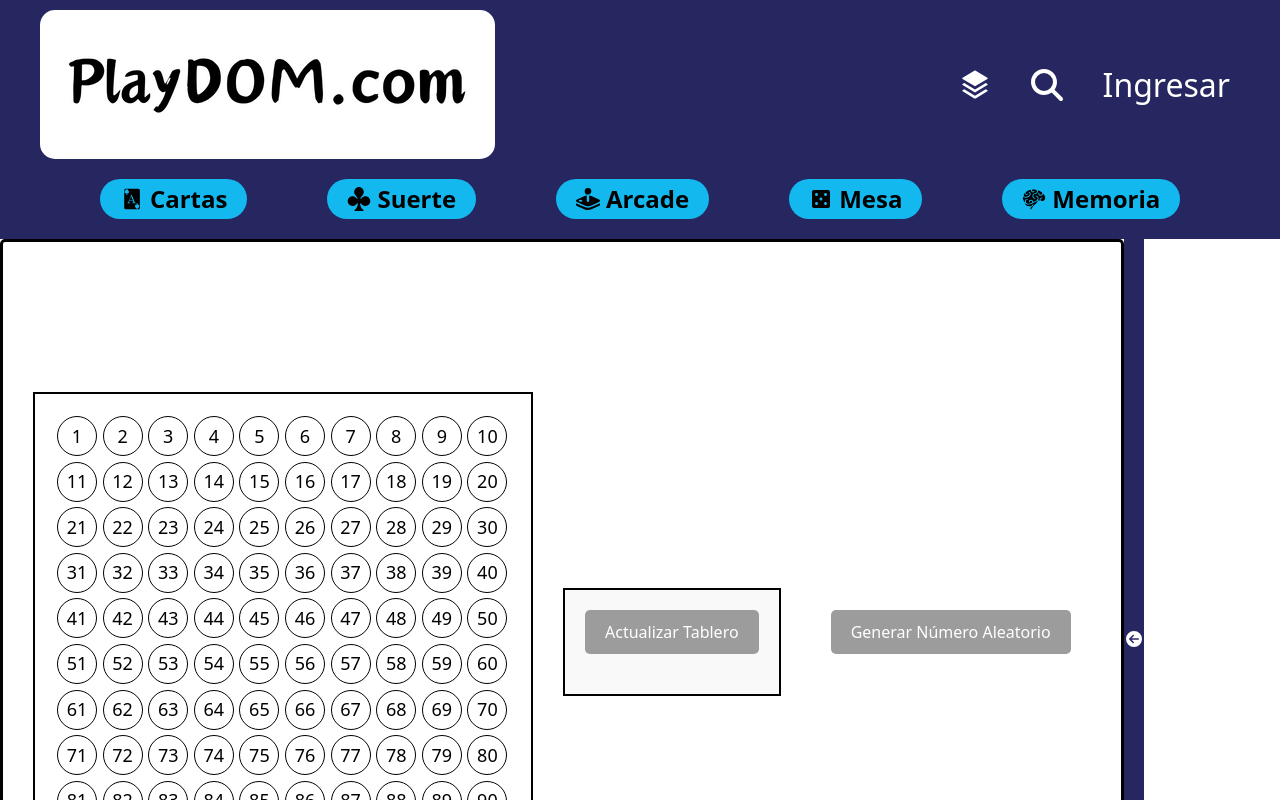
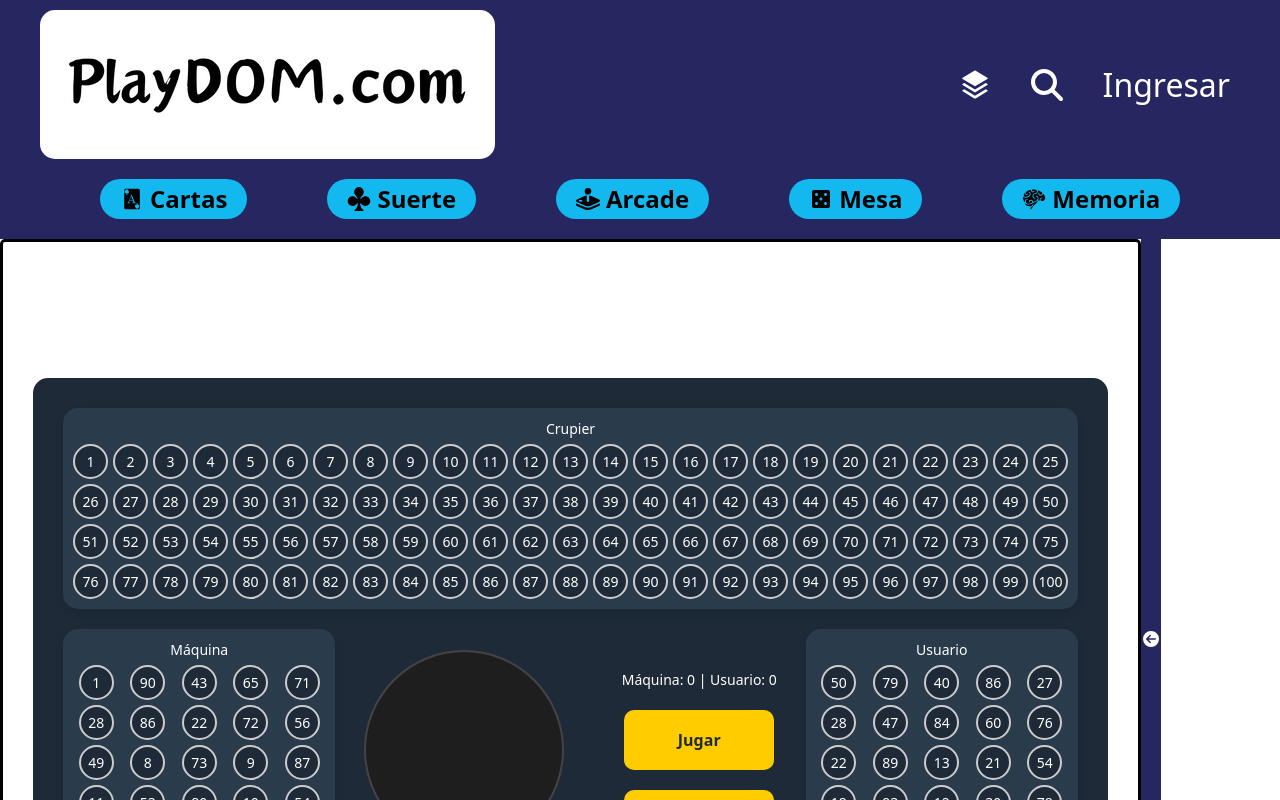
Before and after one commit to WiusGH/Simulacion-s15-React-PHP, a React (Vite) app in the folder frontend/: page /jugar/Bingo in a window 1280 px wide. Shown: the top 800 px of the page. Built offline with nearby package versions, Linux system fonts and the light colour scheme.

Commit message:
Feat: nuevas secciones y funcionalidades

```diff
--- a/frontend/src/components/games/Bingo.css
+++ b/frontend/src/components/games/Bingo.css
@@ -1,92 +1,199 @@
-.bingo-game-container {
+.bingo-section-game {
+    display: grid;
+    grid-template-columns: repeat(4, auto);
+    grid-template-rows: auto auto auto auto;
+    padding: 30px;
+    border-radius: 15px;
+    background-color: #1e2a38;
+    color: white;
+    font-size: 14px;
+}
+
+.bingo-section-crupier {
+    grid-column: span 4;
+    margin-bottom: 20px;
+}
+
+.bingo-section-roulette {
+    margin: auto;
+}
+
+.bingo-board {
+    display: grid;
+    gap: 5px;
+    border-radius: 15px;
+    padding: 10px;
+    background-color: #2a3b4c;
+    justify-items: center;
+    box-shadow: 0 4px 8px rgba(0, 0, 0, 0.1);
+    transition: transform 0.6s, box-shadow 0.3s;
+}
+
+.bingo-board h3 {
+    grid-column: 1 / -1;
+    text-align: center;
+}
+
+.bingo-board:hover {
+    transform: scale(1.02);
+    box-shadow: 0 8px 16px rgba(0, 0, 0, 0.2);
+}
+
+.bingo-balls {
+    display: flex;
+    margin: 0;
+    width: 35px;
+    height: 35px;
+    border-radius: 50%;
+    justify-content: center;
+    align-items: center;
+    border: 2px solid #ccc;
+    background-color: #1e2a38;
+    color: white;
+}
+
+.highlighted {
+    background-color: #ffcc00;
+    color: black;
+}
+
+.reel {
+    width: 200px;
+    height: 200px;
+    background-color: #1e1e1e;
+    border-radius: 50%;
+    text-align: center;
     display: flex;
     justify-content: center;
     align-items: center;
-    height: 100vh;
-    width: 100%;
-    gap: 30px;
+    font-size: 100px;
+    color: white;
+    border: 2px solid #444;
+    transition: transform 1s ease-in-out;
 }
 
-.bingo-section-crupiers {
-    width: 500px;
-    height: 500px;
-    display: grid;
-    grid-template-columns: repeat(10, 1fr);
-    grid-template-rows: repeat(10, 1fr);
-    padding: 20px;
-    border: 2px solid #000;
+.reel:hover {
+    transform: scale(1.15);
+    transition: transform 0.5s;
 }
 
-.bingo-number {
+.reel.spinning {
+    animation: spin 2s linear infinite;
+}
+
+@keyframes spin {
+    from {
+        transform: rotate(0deg);
+    }
+
+    to {
+        transform: rotate(360deg);
+    }
+}
+
+.number {
+    animation: pop 0.5s ease-in-out;
+}
+
+@keyframes pop {
+    0% {
+        transform: scale(1);
+    }
+
+    50% {
+        transform: scale(1.8);
+    }
+
+    100% {
+        transform: scale(1);
+    }
+}
+
+.bingo-section-controls {
+    display: flex;
+    flex-direction: column;
+    justify-content: center;
+    align-items: center;
+    gap: 20px;
+    margin-top: 20px;
+}
+
+.button-roulette,
+.button-user,
+.button-new-game {
+    cursor: pointer;
+    background-color: #ffcc00;
+    border-radius: 10px;
+    text-align: center;
+    width: 150px;
+    height: 60px;
+    transition: background-color 0.5s;
+    color: #1e2a38;
+    font-weight: bold;
+    font-size: 16px;
+}
+
+.button-roulette:hover,
+.button-user:hover,
+.button-new-game:hover {
+    background-color: #ffcc00;
+    box-shadow: 0 0 10px rgba(0, 0, 0, 0.5);
+    transform: scale(1.2);
+    transition: background-color 0.5s, transform 0.6s, box-shadow 0.5s;
+}
+
+
+.bingo-section-history {
+    grid-column: span 4;
+    text-align: center;
+    margin-top: 20px;
+    background-color: #2a3b4c;
+    padding: 20px;
+    border-radius: 15px;
+    box-shadow: 0 4px 8px rgba(0, 0, 0, 0.1);
+    transition: transform 0.6s, box-shadow 0.3s;
+}
+
+.bingo-section-history:hover {
+    transform: scale(1.02);
+    box-shadow: 0 8px 16px rgba(0, 0, 0, 0.2);
+}
+
+.bingo-section-history h3 {
+    margin-bottom: 15px;
+    font-size: 24px;
+    color: #ffcc00;
+    text-transform: uppercase;
+    letter-spacing: 1.5px;
+}
+
+.bingo-section-history ul {
+    display: flex;
+    justify-content: center;
+    flex-wrap: wrap;
+    gap: 10px;
+    padding: 0;
+    list-style-type: none;
+    margin: 0;
+    max-width: 950px;
+}
+
+.bingo-section-history li {
+    background-color: #1e2a38;
+    color: white;
+    border: 2px solid #ffcc00;
+    border-radius: 50%;
+    width: 35px;
+    height: 35px;
     display: flex;
     justify-content: center;
     align-items: center;
-    border: 2px solid #000;
-    border-radius: 50%;
-    background-color: #fff;
     font-size: 16px;
-    width: 40px;
-    height: 40px;
+    transition: background-color 0.3s, transform 0.3s;
 }
 
-.bingo-section-users {
-    display: flex;
-    flex-direction: column;
-    align-items: center;
-    justify-content: center;
-    padding: 20px;
-    border: 2px solid #000;
-    background-color: #f9f9f9;
+.bingo-section-history li:hover {
+    background-color: #ffcc00;
+    color: black;
+    transform: scale(1.4);
 }
-
-.bingo-section-random-number {
-    display: flex;
-    flex-direction: column;
-    align-items: center;
-    justify-content: center;
-    padding: 20px;
-}
-
-.bingo-row {
-    display: flex;
-}
-
-.bingo-cell {
-    width: 40px;
-    height: 40px;
-    display: flex;
-    align-items: center;
-    justify-content: center;
-    border: 1px solid #000;
-    border-radius: 50%;
-    margin: 2px;
-    font-size: 18px;
-    background-color: #fff;
-}
-
-.bingo-cell.highlighted {
-    background-color: red;
-    color: white;
-}
-
-.update-button, .random-number-button {
-    margin-bottom: 20px;
-    padding: 10px 20px;
-    font-size: 16px;
-    cursor: pointer;
-    background-color: #9c9c9c;
-    color: #fff;
-    border: none;
-    border-radius: 5px;
-}
-
-.update-button:hover, .random-number-button:hover {
-    background-color: #616161;
-}
-
-.win-message {
-    margin-top: 20px;
-    font-size: 18px;
-    font-weight: bold;
-    color: green;
-}
--- a/frontend/src/components/games/Bingo.tsx
+++ b/frontend/src/components/games/Bingo.tsx
@@ -1,12 +1,8 @@
-import React, { useState } from 'react';
+import { useState, useEffect } from 'react';
 import './Bingo.css';
 
-const BingoBoard: React.FC = () => {
-    const [boardNumbers, setBoardNumbers] = useState<number[]>([]);
-    const [currentNumber, setCurrentNumber] = useState<number | null>(null);
-    const [selectedNumbers, setSelectedNumbers] = useState<number[]>([]);
-
-    const generateNumbersInRange = (start: number, end: number): number[] => {
+const Bingo = () => {
+    const generateNumbersRange = (start: number, end: number): number[] => {
         const numbers = [];
         for (let i = start; i <= end; i++) {
             numbers.push(i);
@@ -14,66 +10,193 @@ const BingoBoard: React.FC = () => {
         return numbers;
     };
 
-    const generateUniqueRandomNumbers = (count: number, max: number): number[] => {
-        const numbers = new Set<number>();
-        while (numbers.size < count) {
-            numbers.add(generateRandomUniqueNumber(max));
-        }
-        return Array.from(numbers);
+    const generateRandomNumber = (start: number, end: number): number => {
+        const rangeSize = end - start + 1;
+        return Math.floor(Math.random() * rangeSize) + start;
     };
 
-    const generateRandomUniqueNumber = (max: number): number => {
-        let randomNumber;
-        do {
-            randomNumber = Math.floor(Math.random() * max) + 1;
-        } while (selectedNumbers.includes(randomNumber));
-        return randomNumber;
+    const createUniqueRandomNumberArray = (start: number, end: number, size: number): number[] => {
+        const arrayNumbers: number[] = [];
+        while (arrayNumbers.length < size) {
+            const newNumber = generateRandomNumber(start, end);
+            if (!arrayNumbers.includes(newNumber)) {
+                arrayNumbers.push(newNumber);
+            }
+        }
+        return arrayNumbers;
     };
 
-    const generateBingoCells = (numbers: number[], rows: number, columns: number): JSX.Element[] => {
-        const dividedNumbers: number[][] = [];
-        for (let i = 0; i < numbers.length; i += columns) {
-            dividedNumbers.push(numbers.slice(i, i + columns));
-        }
-
-        return dividedNumbers.map((row, rowIndex) => (
-            <div key={rowIndex} className="bingo-row">
-                {row.map(number => (
-                    <div key={number} className={`bingo-cell ${currentNumber === number ? 'highlighted' : ''}`}>
+    const CreateBoard = ({ numbers, selectedNumbers, columns, boardTitle }: { numbers: number[], selectedNumbers: number[], columns: number, boardTitle: string }) => {
+        return (
+            <div className='bingo-board' style={{ gridTemplateColumns: `repeat(${columns}, auto)` }}>
+                <h3>{boardTitle}</h3>
+                {numbers.map((number, index) => (
+                    <div key={index} className={`bingo-balls ${selectedNumbers.includes(number) ? 'highlighted' : ''}`}>
                         {number}
                     </div>
                 ))}
             </div>
-        )).slice(0, rows);
+        );
     };
 
-    const crupierNumbers = generateNumbersInRange(1, 100);
+    const Reel = ({ spinning, finalNumber }: { spinning: boolean, finalNumber: number | null }) => {
+        const [currentNumber, setCurrentNumber] = useState(finalNumber);
 
-    const generateRandomNumber = () => {
-        const randomNumber = generateRandomUniqueNumber(100);
-        setCurrentNumber(randomNumber);
-        setSelectedNumbers([...selectedNumbers, randomNumber]);
+        useEffect(() => {
+            if (spinning) {
+                const interval = setInterval(() => {
+                    setCurrentNumber(generateRandomNumber(1, 100));
+                }, 100);
+                return () => clearInterval(interval);
+            } else if (finalNumber !== null) {
+                setCurrentNumber(finalNumber);
+            }
+        }, [spinning, finalNumber]);
+
+        return (
+            <div className={`reel ${spinning ? 'spinning' : ''}`}>
+                <div className="number">{currentNumber}</div>
+            </div>
+        );
     };
 
-    const updateBoard = () => {
-        setBoardNumbers(generateUniqueRandomNumbers(25, 100));
+    const checkForWin = (boardNumbers: number[], selectedNumbers: number[]) => {
+        for (let row = 0; row < 5; row++) {
+            let rowWin = true;
+            for (let col = 0; col < 5; col++) {
+                const index = row * 5 + col;
+                if (!selectedNumbers.includes(boardNumbers[index])) {
+                    rowWin = false;
+                    break;
+                }
+            }
+            if (rowWin) return true;
+        }
+        for (let col = 0; col < 5; col++) {
+            let colWin = true;
+            for (let row = 0; row < 5; row++) {
+                const index = row * 5 + col;
+                if (!selectedNumbers.includes(boardNumbers[index])) {
+                    colWin = false;
+                    break;
+                }
+            }
+            if (colWin) return true;
+        }
+        return false;
+    };
+
+    const Modal = ({ show, message, onClose }: { show: boolean, message: string, onClose: () => void }) => {
+        if (!show) return null;
+        return (
+            <div className="fixed inset-0 flex items-center justify-center bg-gray-800 bg-opacity-75">
+                <div className="bg-white rounded-lg p-6">
+                    <h2 className="text-xl font-semibold mb-4">{message}</h2>
+                    <button onClick={onClose} className="px-4 py-2 bg-blue-500 text-white rounded hover:bg-blue-700">
+                        Continuar
+                    </button>
+                </div>
+            </div>
+        );
+    };
+
+    const [userArrayNumbers, setUserArrayNumbers] = useState(createUniqueRandomNumberArray(1, 100, 25));
+    const [machineArrayNumbers, setMachineArrayNumbers] = useState(createUniqueRandomNumberArray(1, 100, 25));
+    const [crupierArrayNumbers, setCrupierArrayNumbers] = useState(generateNumbersRange(1, 100));
+    const [lotteryNumberArray, setLotteryNumberArray] = useState<number[]>([]);
+    const [selectedLotteryNumber, setSelectedLotteryNumber] = useState<number | null>(null);
+    const [spinning, setSpinning] = useState(false);
+    const [finalNumber, setFinalNumber] = useState<number | null>(null);
+    const [isButtonDisabled, setIsButtonDisabled] = useState(false);
+    const [userWins, setUserWins] = useState(0);
+    const [machineWins, setMachineWins] = useState(0);
+    const [showModal, setShowModal] = useState(false);
+    const [modalMessage, setModalMessage] = useState('');
+
+    const spinRoulette = () => {
+        let newNumber: number;
+        do {
+            newNumber = generateRandomNumber(1, 100);
+        } while (lotteryNumberArray.includes(newNumber));
+
+        const newLotteryArray = [...lotteryNumberArray, newNumber];
+        setLotteryNumberArray(newLotteryArray);
+        setFinalNumber(newNumber);
+        setSelectedLotteryNumber(newNumber);
+
+        return newLotteryArray;
+    };
+
+    const updateUserBoard = () => {
+        setUserArrayNumbers(createUniqueRandomNumberArray(1, 75, 25));
+    };
+
+    const handleSpinClick = () => {
+        setSpinning(true);
+        setIsButtonDisabled(true);
+        setTimeout(() => {
+            setSpinning(false);
+            const newLotteryArray = spinRoulette();
+            setIsButtonDisabled(false);
+
+            if (checkForWin(userArrayNumbers, newLotteryArray)) {
+                setUserWins(userWins + 1);
+                setModalMessage('¡El usuario ha ganado!');
+                setShowModal(true);
+            } else if (checkForWin(machineArrayNumbers, newLotteryArray)) {
+                setMachineWins(machineWins + 1);
+                setModalMessage('¡La máquina ha ganado!');
+                setShowModal(true);
+            }
+        }, 2000);
+    };
+
+    const handleNewGameClick = () => {
+        setLotteryNumberArray([]);
+        setFinalNumber(null);
+        setSelectedLotteryNumber(null);
+        setUserArrayNumbers(createUniqueRandomNumberArray(1, 100, 25));
+        setMachineArrayNumbers(createUniqueRandomNumberArray(1, 100, 25));
+        setCrupierArrayNumbers(generateNumbersRange(1, 100));
+        setShowModal(false);
     };
 
     return (
-        <div className='bingo-game-container'>
-            <div className='bingo-section-crupiers'>
-                {generateBingoCells(crupierNumbers, 100, 1)}
+        <div className='bingo-section-game'>
+            <div className='bingo-section-crupier'>
+                <CreateBoard numbers={crupierArrayNumbers} selectedNumbers={lotteryNumberArray} columns={25} boardTitle="Crupier" />
             </div>
-            <div className='bingo-section-users'>
-                <button onClick={updateBoard} className="update-button">Actualizar Tablero</button>
-                {generateBingoCells(boardNumbers, 5, 5)}
+            <div className='bingo-section-machine'>
+                <CreateBoard numbers={machineArrayNumbers} selectedNumbers={lotteryNumberArray} columns={5} boardTitle="Máquina" />
             </div>
-            <div className='bingo-section-random-number'>
-                <button onClick={generateRandomNumber} className="random-number-button">Generar Número Aleatorio</button>
-                {currentNumber && <div className="bingo-cell current-number">{currentNumber}</div>}
+            <div className='bingo-section-roulette'>
+                <Reel spinning={spinning} finalNumber={finalNumber} />
             </div>
+            <div className='bingo-section-controls'>
+                <p> Máquina: {machineWins} | Usuario: {userWins} </p>
+                <button onClick={handleSpinClick} className="button-roulette" disabled={isButtonDisabled}>
+                    {selectedLotteryNumber === null ? "Jugar" : "Próximo número"}
+                </button>
+                {selectedLotteryNumber === null
+                    ? <button onClick={updateUserBoard} disabled={isButtonDisabled} className="button-user">Cambiar números</button>
+                    : <button onClick={handleNewGameClick} disabled={isButtonDisabled} className="button-new-game">Nuevo Juego</button>}
+            </div>
+            <div className='bingo-section-user'>
+                <CreateBoard numbers={userArrayNumbers} selectedNumbers={lotteryNumberArray} columns={5} boardTitle="Usuario" />
+            </div>
+            {selectedLotteryNumber !== null
+                ? <div className='bingo-section-history'>
+                    <h3>Números que salieron:</h3>
+                    <ul>
+                        {lotteryNumberArray.map((number, index) => (
+                            <li key={index}>{number}</li>
+                        ))}
+                    </ul>
+                </div>
+                : ''}
+            <Modal show={showModal} message={modalMessage} onClose={handleNewGameClick} />
         </div>
     );
 };
 
-export default BingoBoard;
+export default Bingo;
```
